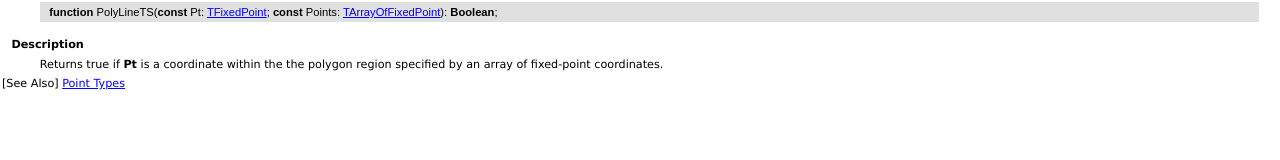
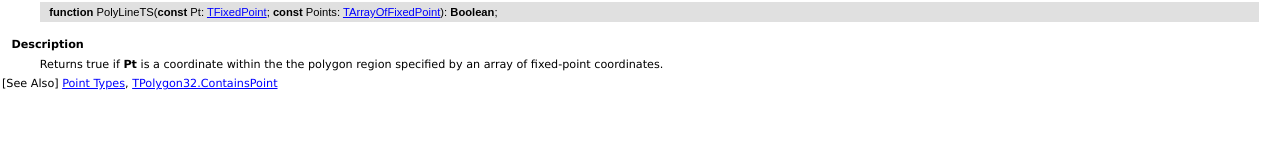
Before and after one commit to x2nie/graphics32-2.0, a plain HTML site: page Documentation/Source/Units/GR32_Polygons/Routines/PtInPolygon.htm in a window 1280 px wide. Drawn offline with Linux system fonts and the light colour scheme.

Commit message:
git-svn-id: svn://svn.code.sf.net/p/graphics32/code/trunk@77 dadbf757-a53b-4b3f-9c79-7c22a95d7d7a

```diff
--- a/Documentation/Source/Units/GR32_Polygons/Routines/PtInPolygon.htm
+++ b/Documentation/Source/Units/GR32_Polygons/Routines/PtInPolygon.htm
@@ -10,6 +10,6 @@
 <h2>Description</h2>
 <p class="Body">Returns true if <strong>Pt</strong> is a coordinate within the the polygon region specified by an array of fixed-point
 coordinates.</p>
-<p id="hidden">[See Also] <a href="../../GR32/Types/Point%20Types.htm">Point Types</a> </p>
+<p id="hidden">[See Also] <a href="../../GR32/Types/Point%20Types.htm">Point Types</a>, <a href="../Classes/TPolygon32/Methods/ContainsPoint.htm">TPolygon32.ContainsPoint</a></p>
 </body>
 </html>
```
Also changed, not shown: 7 other files.
